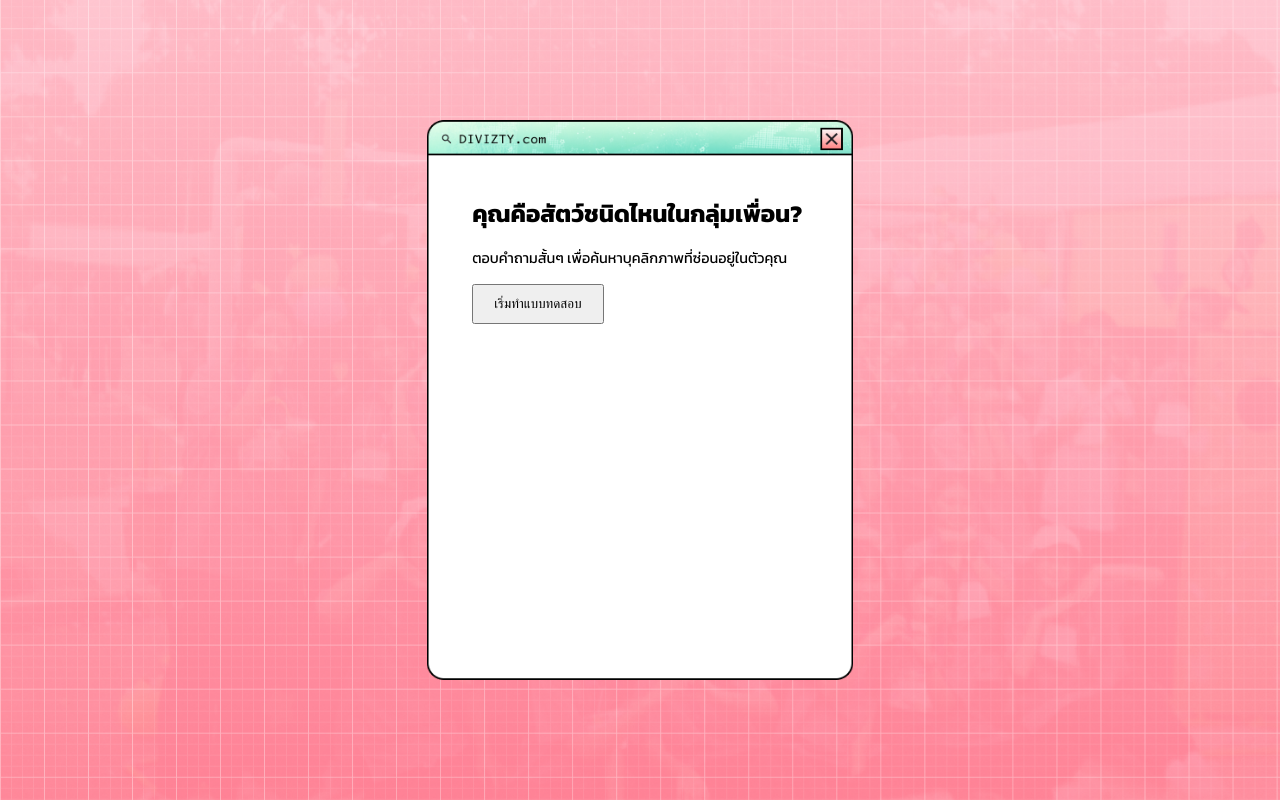
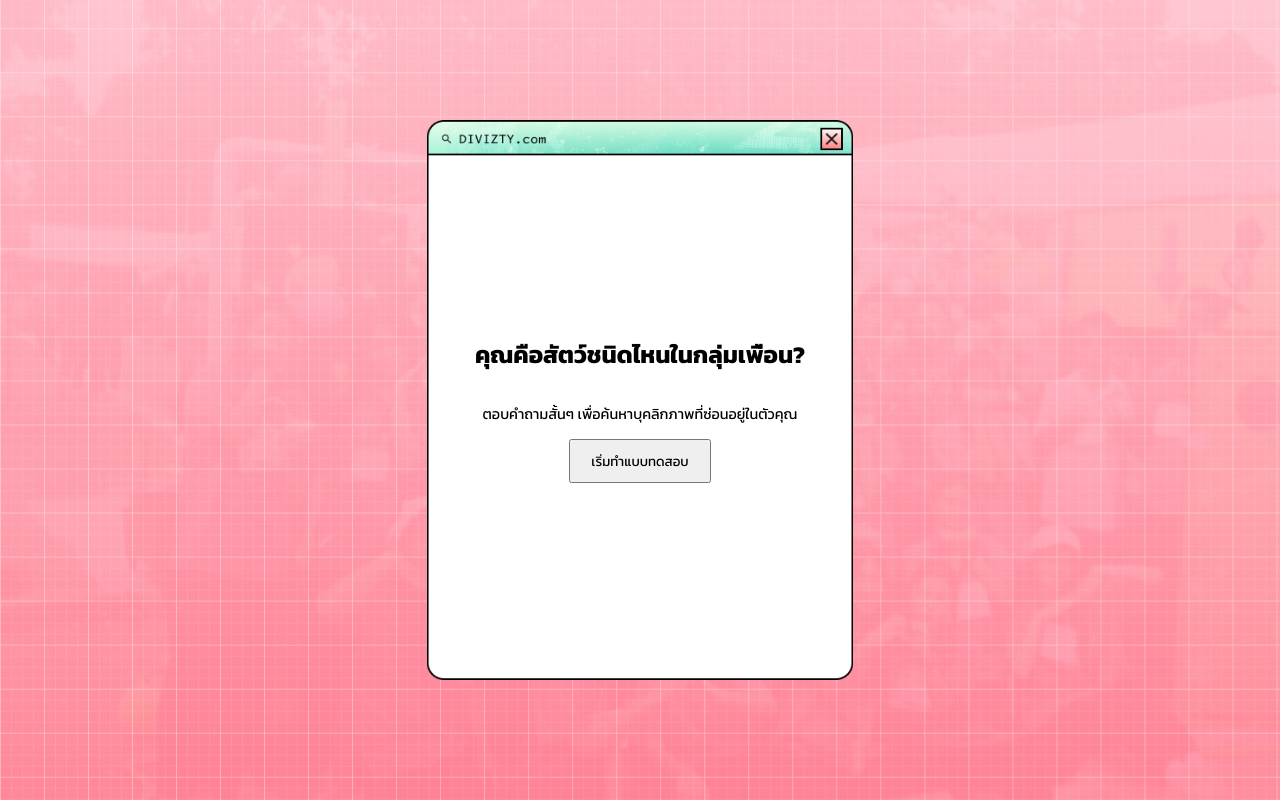
Before and after one commit to chnslittlew0rld/mbti-test, a plain HTML site: page index.html in a window 1280 px wide. Drawn offline with Linux system fonts and the light colour scheme.

Commit message:
Almost finish

```diff
--- a/index.html
+++ b/index.html
@@ -14,12 +14,11 @@
 <body>
 
     <!-- 1. หน้าเริ่มต้น (Start Screen) -->
+    <!-- 1. หน้าเริ่มต้น (Start Screen) -->
     <div id="start-screen" class="box">
-        <p> </p>
-        <h1> </h1>
-        <h1>คุณคือสัตว์ชนิดไหนในกลุ่มเพื่อน?</h1>
-        <p>ตอบคำถามสั้นๆ เพื่อค้นหาบุคลิกภาพที่ซ่อนอยู่ในตัวคุณ</p>
-        <button onclick="startQuiz()" style="padding: 10px 20px; cursor: pointer;">เริ่มทำแบบทดสอบ</button>
+        <h1 id="typing-title"></h1>
+        <p id="start-desc" class="fade-item">ตอบคำถามสั้นๆ เพื่อค้นหาบุคลิกภาพที่ซ่อนอยู่ในตัวคุณ</p>
+        <button id="start-btn" class="fade-item" onclick="startQuiz()" style="padding: 10px 20px; cursor: pointer;">เริ่มทำแบบทดสอบ</button>
     </div>
 
     <!-- 2. หน้าทำแบบทดสอบ (Quiz Screen) -->
@@ -245,6 +244,37 @@
         function restartQuiz() {
             startQuiz();
         }
+
+        // ==========================================
+        // 4. ระบบพิมพ์ดีดแบบนุ่มนวล (Smooth Typewriter)
+        // ==========================================
+        const titleText = "คุณคือสัตว์ชนิดไหนในกลุ่มเพื่อน?";
+        const titleElement = document.getElementById("typing-title");
+        const fadeItems = document.querySelectorAll(".fade-item");
+        let charIndex = 0;
+
+        function typeWriter() {
+            if (charIndex < titleText.length) {
+                const span = document.createElement("span");
+                span.textContent = titleText.charAt(charIndex);
+                span.className = "char-smooth";
+                titleElement.appendChild(span);
+
+                charIndex++;
+                setTimeout(typeWriter, 95); // ปรับให้ช้าลง (95ms ต่อตัวอักษร)
+            } else {
+                // รอจังหวะแป๊บนึงหลังพิมพ์จบ แล้วค่อยๆ เฟดข้อความรองและปุ่มขึ้นมา
+                setTimeout(() => {
+                    fadeItems.forEach((item, index) => {
+                        setTimeout(() => {
+                            item.classList.add("show");
+                        }, index * 500); // เว้นจังหวะระหว่างข้อความกับปุ่ม 0.5 วินาที
+                    });
+                }, 300);
+            }
+        }
+
+        window.addEventListener("DOMContentLoaded", typeWriter);
     </script>
 </body>
 </html>
--- a/style.css
+++ b/style.css
@@ -1,4 +1,6 @@
-/* 1. ตั้งค่าหน้าจอหลักและบังคับฟอนต์ Kanit ทั้งหน้าเว็บ */
+/* ==========================================
+   1. ตั้งค่าหน้าจอหลักและบังคับฟอนต์ Kanit ทั้งหน้าเว็บ
+   ========================================== */
 body {
     background-image: url('background.png');
     background-size: cover;
@@ -18,10 +20,13 @@ body {
     font-family: 'Kanit', sans-serif;
 }
 
-/* 2. กล่องหลัก (ล็อกสัดส่วนรูป box.png)
+/* ==========================================
+   2. กล่องหลัก (ล็อกสัดส่วนและขนาดคงที่ทุกหน้า)
+   ========================================== */
 .box {
     aspect-ratio: 494 / 650;
-    height: 72vh;
+    height: 70vh;
+    width: auto;
     max-width: 90vw;
 
     background-image: url('box.png');
@@ -29,104 +34,43 @@ body {
     background-position: center;
     background-repeat: no-repeat;
 
-    padding: 45px;
+    padding: 60px 45px 45px 45px;
     box-sizing: border-box;
+
     overflow-y: auto;
-
+    flex-shrink: 0;
     font-family: 'Kanit', sans-serif;
 }
 
-/* 3. บังคับหัวข้อ ตัวอักษร และปุ่มทุกอันให้ใช้ฟอนต์ Kanit ชัวร์ๆ
+/* ==========================================
+   3. จัดการขนาดตัวอักษรและหัวข้อ
+   ========================================== */
 h1, h2, h3, p, span, button, div {
     font-family: 'Kanit', sans-serif;
 }
 
-/* คลาสสำหรับเรียกใช้ฟอนต์แบบเอียงและหนาปานกลาง
-.kanit-medium-italic {
-    font-family: 'Kanit', sans-serif;
-    font-weight: 500;
-    font-style: italic;
-}
-
-.hidden {
-    display: none !important;
-}
-
-/* 4. ตกแต่งปุ่มตัวเลือก
-.option-btn {
-    display: block;
-    width: 100%;
-    padding: 12px 16px;
-    margin: 10px 0;
-    text-align: left;
-    cursor: pointer;
-    font-size: 1rem;
-    font-family: 'Kanit', sans-serif;
-    background-color: #ffffff;
-    border: 1px solid #ddd;
-    border-radius: 8px;
-    transition: 0.2s;
-}
-
-.option-btn:hover {
-    background-color: #f2f2f2;
-}
-
-.nav-buttons {
-    margin-top: 20px;
-    display: flex;
-    justify-content: space-between;
-}
-
-.debug-scores {
-    background: #f4f4f4;
-    padding: 12px;
-    margin: 15px 0;
-    font-size: 0.9rem;
-    border-radius: 4px;
-    font-family: 'Kanit', sans-serif;
-}/*
-
-/* 1. กำหนดฟอนต์ให้ปรับขนาดตามสัดส่วนหน้าจอ/กล่องโดยอัตโนมัติ */
-.box {
-/* 1. ล็อกสัดส่วนและขนาดความสูง-กว้างให้คงที่ทุกหน้า */
-    aspect-ratio: 494 / 650;
-    height: 70vh;                 /* ล็อกความสูงไว้ที่ 70% ของจอ (ปรับเพิ่ม-ลดได้ตามต้องการ) */
-    width: auto;                  /* ให้กว้างตามสัดส่วนของความสูงอัตโนมัติ */
-    max-width: 90vw;              /* กันล้นแนวนอนในมือถือ */
-
-    background-image: url('box.png');
-    background-size: contain;
-    background-position: center;
-    background-repeat: no-repeat;
-
-    padding: 60px 45px 45px 45px; /* บน ขวา ล่าง ซ้าย (ปรับเลข 60px เพิ่มลดได้ตามชอบ) */
-
-    box-sizing: border-box;
-
-    /* 2. สำคัญ: ถ้าเนื้อหาข้างในหน้าไหนยาวเกินกล่อง ให้มันเลื่อนดูเฉพาะข้างในแทนที่กล่องจะขยาย */
-    overflow-y: auto;
-
-    /* 3. ป้องกันไม่ให้ Flexbox บีบหรือขยายกล่อง */
-    flex-shrink: 0;
-
-}
-
-/* 2. ฟิกขนาดตัวอักษรให้ย่อ-ขยายตามความสูงของจอ (vh) หรือใช้ clamp() */
 .box h1 {
-    font-size: clamp(1.2rem, 3vh, 1.8rem); /* ขนาดหัวข้อใหญ่ จะย่อ/ขยายตามจอพอดี */
+    font-size: clamp(1.2rem, 3vh, 1.8rem);
     margin-top: 0;
 }
 
 .box h2 {
-    font-size: clamp(1rem, 2.5vh, 1.4rem); /* ขนาดหัวข้อคำถาม */
+    font-size: clamp(1rem, 2.5vh, 1.4rem);
 }
 
 .box p, .box span {
-    font-size: clamp(0.85rem, 1.8vh, 1.1rem); /* ขนาดข้อความทั่วไป */
+    font-size: clamp(0.85rem, 1.8vh, 1.1rem);
 }
 
-/* 3. ปรับปุ่มตัวเลือกให้ขนาดตัวหนังสือและปุ่มสัมพันธ์กับกล่อง */
+/* หัวข้อหน้าแรก (กำหนดขนาดให้ใหญ่ชัดเจนและไม่เพี้ยน) */
+#typing-title {
+    font-size: clamp(1.5rem, 3.5vh, 2.2rem);
+    margin-bottom: 15px;
+}
+
+/* ==========================================
+   4. ตกแต่งปุ่มตัวเลือกและส่วนอื่นๆ
+   ========================================== */
 .option-btn {
     display: block;
     width: 100%;
@@ -134,10 +78,7 @@ h1, h2, h3, p, span, button, div {
     margin: 8px 0;
     text-align: left;
     cursor: pointer;
-
-    /* ใช้ clamp() เพื่อให้ฟอนต์ในปุ่มย่อ-ขยายตามจอได้ ไม่ล้นกล่อง */
     font-size: clamp(0.8rem, 1.6vh, 1rem);
-
     font-family: 'Kanit', sans-serif;
     background-color: #ffffff;
     border: 1px solid #ddd;
@@ -167,3 +108,55 @@ h1, h2, h3, p, span, button, div {
     border-radius: 6px;
     font-family: 'Kanit', sans-serif;
 }
+
+.kanit-medium-italic {
+    font-family: 'Kanit', sans-serif;
+    font-weight: 500;
+    font-style: italic;
+}
+
+/* ==========================================
+   5. เอฟเฟกต์หน้าแรก (พิมพ์ดีดและจัดกึ่งกลาง)
+   ========================================== */
+#start-screen {
+    display: flex;
+    flex-direction: column;
+    justify-content: center;
+    align-items: center;
+    text-align: center;
+}
+
+/* ปรับแต่งแอนิเมชันตัวอักษรให้สมูทและนุ่มนวลขึ้น */
+@keyframes smoothCharReveal {
+    0% {
+        opacity: 0;
+        transform: translateY(5px); /* ขยับขึ้นมานิดเดียวเพื่อให้ดูเนียน */
+    }
+    100% {
+        opacity: 1;
+        transform: translateY(0);
+    }
+}
+
+.char-smooth {
+    display: inline-block;
+    white-space: pre;
+    font-size: clamp(1.2rem, 3vh, 1.8rem) !important;
+    opacity: 0;
+
+    /* เพิ่มเวลาเป็น 0.8s และใช้ cubic-bezier แบบนุ่มพิเศษ (Deceleration curve) */
+    animation: smoothCharReveal 0.8s cubic-bezier(0.16, 1, 0.3, 1) forwards;
+}
+.fade-item {
+    opacity: 0;
+    transform: translateY(12px);
+    transition: opacity 1.4s cubic-bezier(0.22, 1, 0.36, 1),
+                transform 1.4s cubic-bezier(0.22, 1, 0.36, 1);
+    pointer-events: none;
+}
+
+.fade-item.show {
+    opacity: 1;
+    transform: translateY(0);
+    pointer-events: auto;
+}
```
